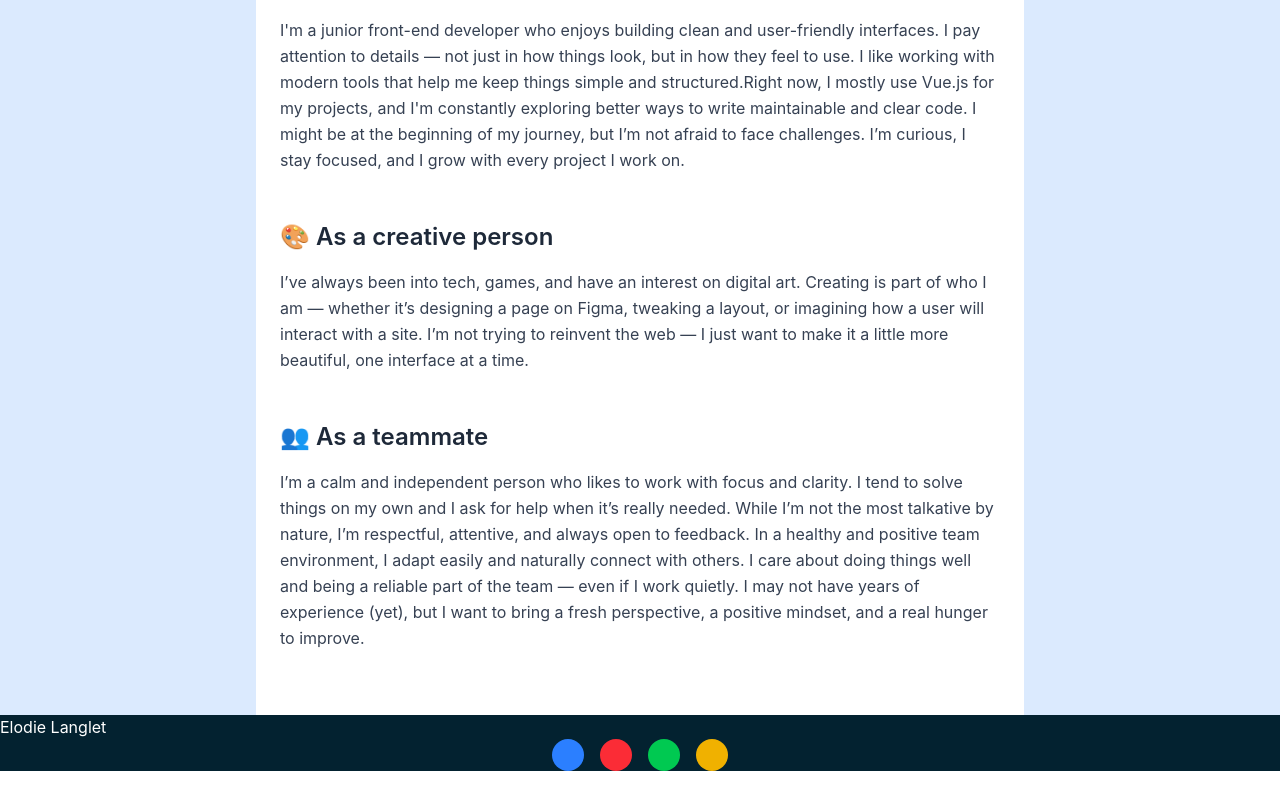
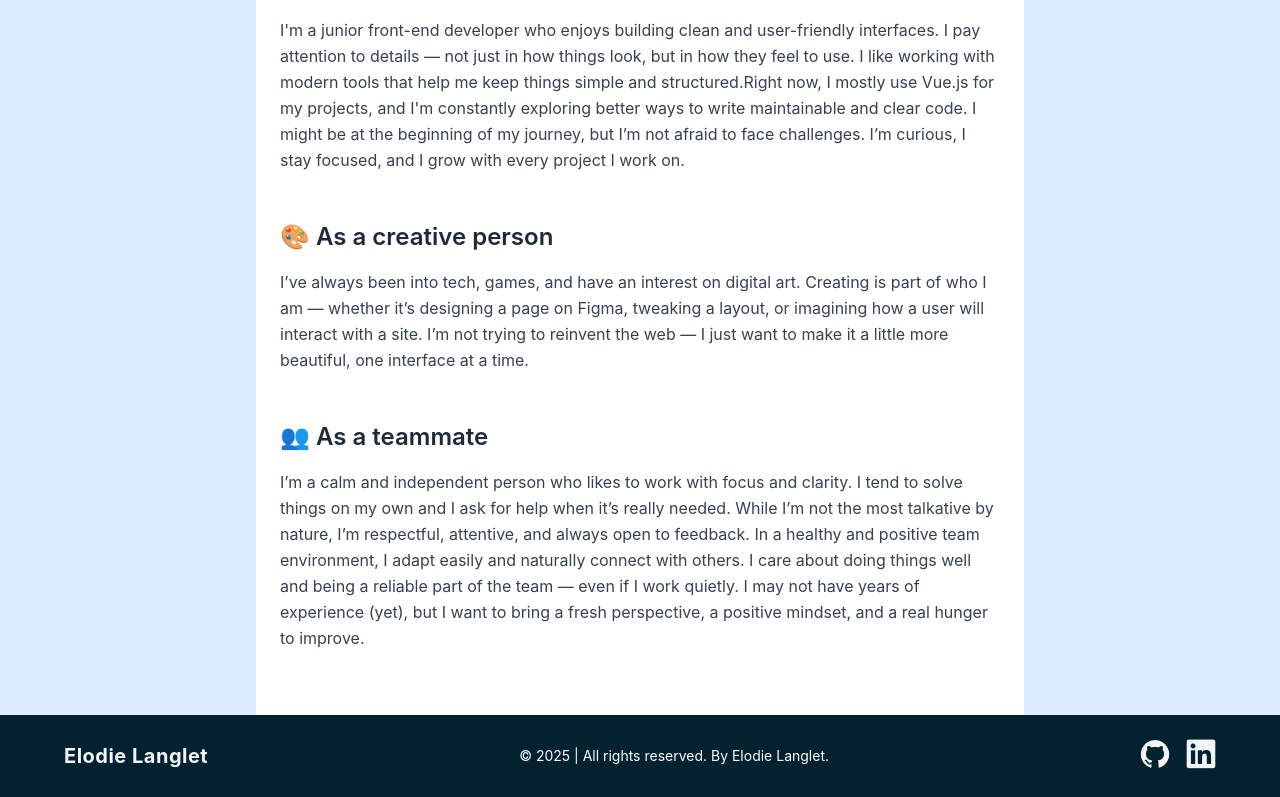
Before and after one commit to Akamya/portfolio, a React (Vite) app: page /about in a window 1280 px wide. Shown: the part 585-1382 px from the top of the page. Before the commit the page ends 1356 px from the top, so only its background shows below. Built offline with nearby package versions, Linux system fonts and the light colour scheme.

Commit message:
fix: improved design for each parts

```diff
--- /dev/null
+++ b/src/components/Cards.tsx
@@ -0,0 +1,63 @@
+import { Card } from "../components/Card";
+
+export const Cards = () => {
+  return (
+    <section className="flex flex-col justify-center min-h-screen px-6 py-16">
+      {/* Titres */}
+      <div className="text-left mb-12">
+        <h1 className="text-2xl font-light text-gray-900 mb-6 tracking-wide">
+          PORTFOLIO
+        </h1>
+        <h2 className="text-4xl font-light text-gray-900 tracking-wide">
+          A selection of stuff I've built
+        </h2>
+      </div>
+
+      {/* Grid des cartes */}
+      <div className="grid grid-cols-1 sm:grid-cols-2 md:grid-cols-3 gap-y-10 gap-x-6 max-w-6xl mx-auto">
+        <Card
+          title="Portfolio Website"
+          description="A modern portfolio website built with React + Tailwind."
+          image="https://via.placeholder.com/400x250"
+          link="#"
+          github="#"
+        />
+        <Card
+          title="TFT Challenge Generator"
+          description="A challenge generator for the game Teamfight Tactics."
+          image="https://via.placeholder.com/400x250"
+          link="#"
+          github="#"
+        />
+        <Card
+          title="E-commerce UI"
+          description="A responsive e-commerce interface prototype."
+          image="https://via.placeholder.com/400x250"
+          link="#"
+          github="#"
+        />
+        <Card
+          title="E-commerce UI"
+          description="A responsive e-commerce interface prototype."
+          image="https://via.placeholder.com/400x250"
+          link="#"
+          github="#"
+        />
+        <Card
+          title="E-commerce UI"
+          description="A responsive e-commerce interface prototype."
+          image="https://via.placeholder.com/400x250"
+          link="#"
+          github="#"
+        />
+        <Card
+          title="E-commerce UI"
+          description="A responsive e-commerce interface prototype."
+          image="https://via.placeholder.com/400x250"
+          link="#"
+          github="#"
+        />
+      </div>
+    </section>
+  );
+};
--- a/src/components/Contact.tsx
+++ b/src/components/Contact.tsx
@@ -1,9 +1,32 @@
 export const Contact = () => {
   return (
-    <div>
-      <h1>Interested ? Let’s have a chat!</h1>
-      <h2>elodie.langlet@gmail.com</h2>
-      <button>Get in touch</button>
-    </div>
+    <section className="max-w-6xl w-full mx-auto py-16 px-6">
+      <div className="grid md:grid-cols-2 gap-8 items-center">
+        {/* Colonne gauche = Texte */}
+        <div>
+          <h1 className="text-2xl font-light text-gray-900 mb-6 tracking-wide">
+            CONTACT
+          </h1>
+          <h2 className="text-4xl font-light text-gray-900 tracking-wide mb-4">
+            Interested? Let’s have a chat!
+          </h2>
+          <a
+            href="mailto:elodie.langlet@gmail.com"
+            className="text-2xl md:text-3xl font-bold text-[#032230] hover:text-[#05405c] underline underline-offset-4 transition-colors"
+          >
+            elodie.langlet@gmail.com
+          </a>
+        </div>
+
+        {/* Colonne droite = Image */}
+        <div className="flex justify-center md:justify-end">
+          <img
+            src="/eloandtaiga.jpeg"
+            alt="Contact Illustration"
+            className="w-64 h-64 object-cover rounded-xl shadow-lg"
+          />
+        </div>
+      </div>
+    </section>
   );
 };
--- a/src/components/Footer.tsx
+++ b/src/components/Footer.tsx
@@ -1,14 +1,37 @@
 export const Footer = () => {
+  const medias = [
+    { name: "GitHub", icon: "devicon-github-plain" },
+    { name: "LinkedIn", icon: "devicon-linkedin-plain" },
+  ];
+
   return (
-    <div className="bg-[#032230] text-white">
-      <p>Elodie Langlet</p>
-      <div className="flex justify-center gap-4">
+    <footer className="bg-[#032230] text-white py-6 px-6">
+      <div className="max-w-6xl mx-auto flex flex-col md:flex-row items-center md:justify-between gap-4 md:gap-0 text-center md:text-left">
+        {/* Nom */}
+        <p className="text-xl font-bold text-gray-100 tracking-wide">
+          Elodie Langlet
+        </p>
+
+        {/* Phrase */}
+        <p className="text-sm">
+          © 2025 | All rights reserved. By Elodie Langlet.
+        </p>
+
         {/* Icônes */}
-        <span className="w-8 h-8 bg-blue-500 rounded-full"></span>
-        <span className="w-8 h-8 bg-red-500 rounded-full"></span>
-        <span className="w-8 h-8 bg-green-500 rounded-full"></span>
-        <span className="w-8 h-8 bg-yellow-500 rounded-full"></span>
+        <div className="flex justify-center gap-4">
+          {medias.map((media) => (
+            <a
+              key={media.name}
+              href="#"
+              target="_blank"
+              rel="noopener noreferrer"
+              className="text-gray-100 hover:text-gray-400 transition-colors duration-300"
+            >
+              <i className={`${media.icon} text-2xl md:text-3xl`}></i>
+            </a>
+          ))}
+        </div>
       </div>
-    </div>
+    </footer>
   );
 };
--- a/src/components/Hero.tsx
+++ b/src/components/Hero.tsx
@@ -3,21 +3,20 @@ import { BackgroundAnimation } from "./BackgroundAnimation";
 export const Hero = () => {
   const medias = [
     { name: "GitHub", icon: "devicon-github-plain" },
-    { name: "linkedIn", icon: "devicon-linkedin-plain" },
+    { name: "LinkedIn", icon: "devicon-linkedin-plain" },
   ];
 
   return (
-    <section className="relative h-auto md:h-[38rem]">
+    <section className="relative min-h-screen md:h-[38rem] pt-20 pb-16 md:pt-32 md:pb-24">
       <BackgroundAnimation />
 
-      <div className="relative text-white flex items-center justify-center min-h-full pt-12 md:pt-16">
-        <div className="grid grid-cols-1 md:grid-cols-2 gap-8 max-w-5xl mx-auto px-6">
+      <div className="relative text-white flex flex-col md:flex-row items-center justify-center min-h-full px-6 md:px-0 gap-12 md:gap-16">
         {/* Image */}
-          <div className="grid gap-4 justify-center">
+        <div className="flex flex-col items-center gap-6">
           <img
             src="/eloillustration.jpg"
             alt="Illustration IA d'Elodie"
-              className="max-w-[12rem] md:max-w-xs w-full h-auto rounded-xl shadow-lg mx-auto"
+            className="max-w-[12rem] md:max-w-xs w-full h-auto rounded-xl shadow-lg"
           />
 
           <div className="flex justify-center gap-4">
@@ -36,7 +35,7 @@ export const Hero = () => {
         </div>
 
         {/* Texte */}
-          <div className="grid grid-cols-1 gap-y-4 md:gap-y-6 place-content-center text-center md:text-left">
+        <div className="flex flex-col gap-4 md:gap-6 text-center md:text-left max-w-xl">
           <h1 className="text-3xl md:text-4xl font-bold">Hey, I'm Elodie!</h1>
           <h2 className="text-xl md:text-2xl font-semibold">
             Junior front-end developer, UI/UX enthusiast, and design lover.
@@ -47,7 +46,6 @@ export const Hero = () => {
           </p>
         </div>
       </div>
-      </div>
     </section>
   );
 };
--- a/src/pages/Home.tsx
+++ b/src/pages/Home.tsx
@@ -1,7 +1,7 @@
 import { Hero } from "../components/Hero";
 import { Navbar } from "../components/Navbar";
 import { Skills } from "../components/Skills";
-import { Card } from "../components/Card";
+import { Cards } from "../components/Cards";
 import { Contact } from "../components/Contact";
 import { Footer } from "../components/Footer";
 import { About } from "../components/About";
@@ -9,66 +9,17 @@ import { About } from "../components/About";
 const Home = () => {
   return (
     <>
+      <div>
         <Navbar />
         <Hero />
         <main className="grid justify-center w-full">
           <About />
           <Skills />
-        <div className=" px-6 py-16 grid items-center justify-center p-2">
-          <h1 className="text-2xl font-light text-gray-900 mb-6 tracking-wide">
-            PORTFOLIO
-          </h1>
-          <h2 className="text-4xl font-light text-gray-900 tracking-wide">
-            A selection of stuff I've built
-          </h2>
-          <div className="mt-12 grid grid-cols-1 sm:grid-cols-2 md:grid-cols-3 gap-6">
-            <Card
-              title="Portfolio Website"
-              description="Un site portfolio moderne avec React + Tailwind."
-              image="https://via.placeholder.com/400x250"
-              link="#"
-              github="#"
-            />
-            <Card
-              title="TFT Challenge Generator"
-              description="Un générateur de défis pour le jeu Teamfight Tactics."
-              image="https://via.placeholder.com/400x250"
-              link="#"
-              github="#"
-            />
-            <Card
-              title="E-commerce UI"
-              description="Un prototype d'interface e-commerce responsive."
-              image="https://via.placeholder.com/400x250"
-              link="#"
-              github="#"
-            />
-            <Card
-              title="E-commerce UI"
-              description="Un prototype d'interface e-commerce responsive."
-              image="https://via.placeholder.com/400x250"
-              link="#"
-              github="#"
-            />
-            <Card
-              title="E-commerce UI"
-              description="Un prototype d'interface e-commerce responsive."
-              image="https://via.placeholder.com/400x250"
-              link="#"
-              github="#"
-            />
-            <Card
-              title="E-commerce UI"
-              description="Un prototype d'interface e-commerce responsive."
-              image="https://via.placeholder.com/400x250"
-              link="#"
-              github="#"
-            />
-          </div>
-        </div>
+          <Cards />
           <Contact />
         </main>
         <Footer />
+      </div>
     </>
   );
 };
```
Also changed, not shown: public/eloandtaiga.jpeg (added). Lines whose indentation alone changed are shown as unchanged.
